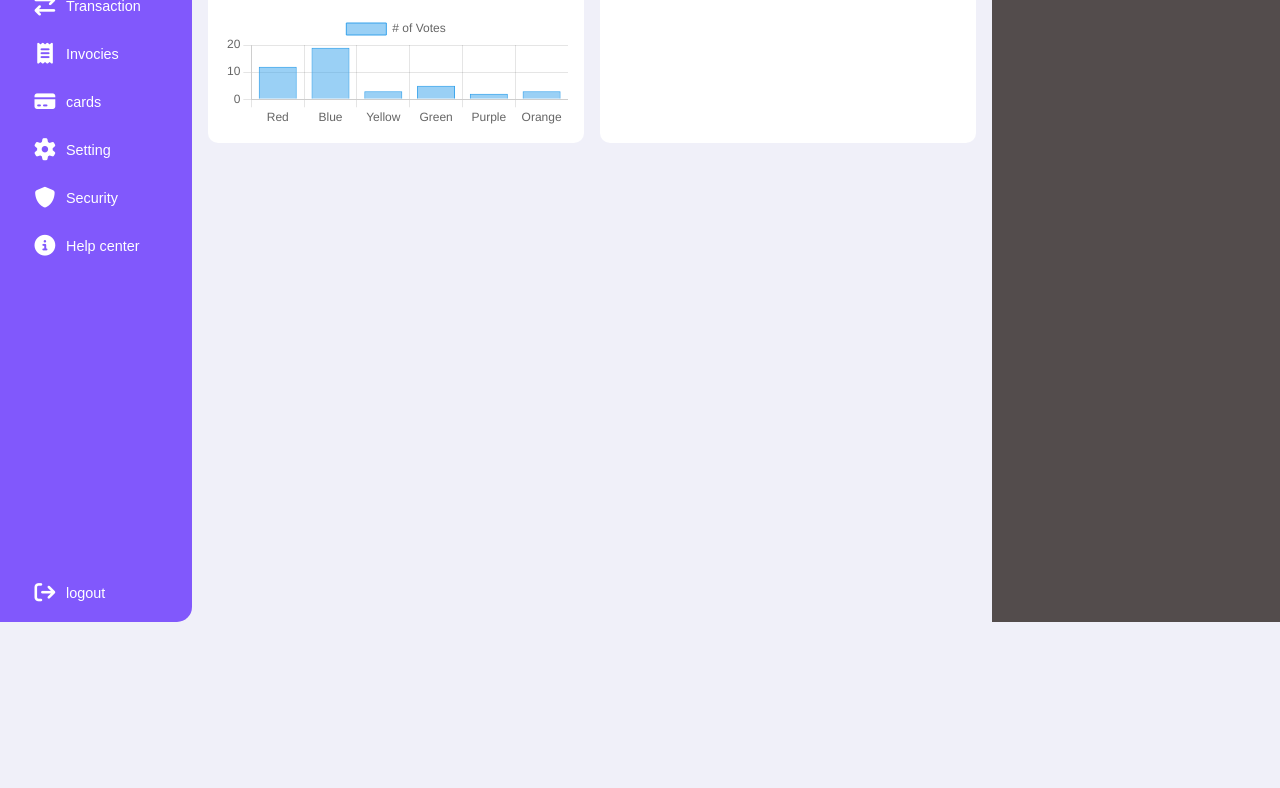
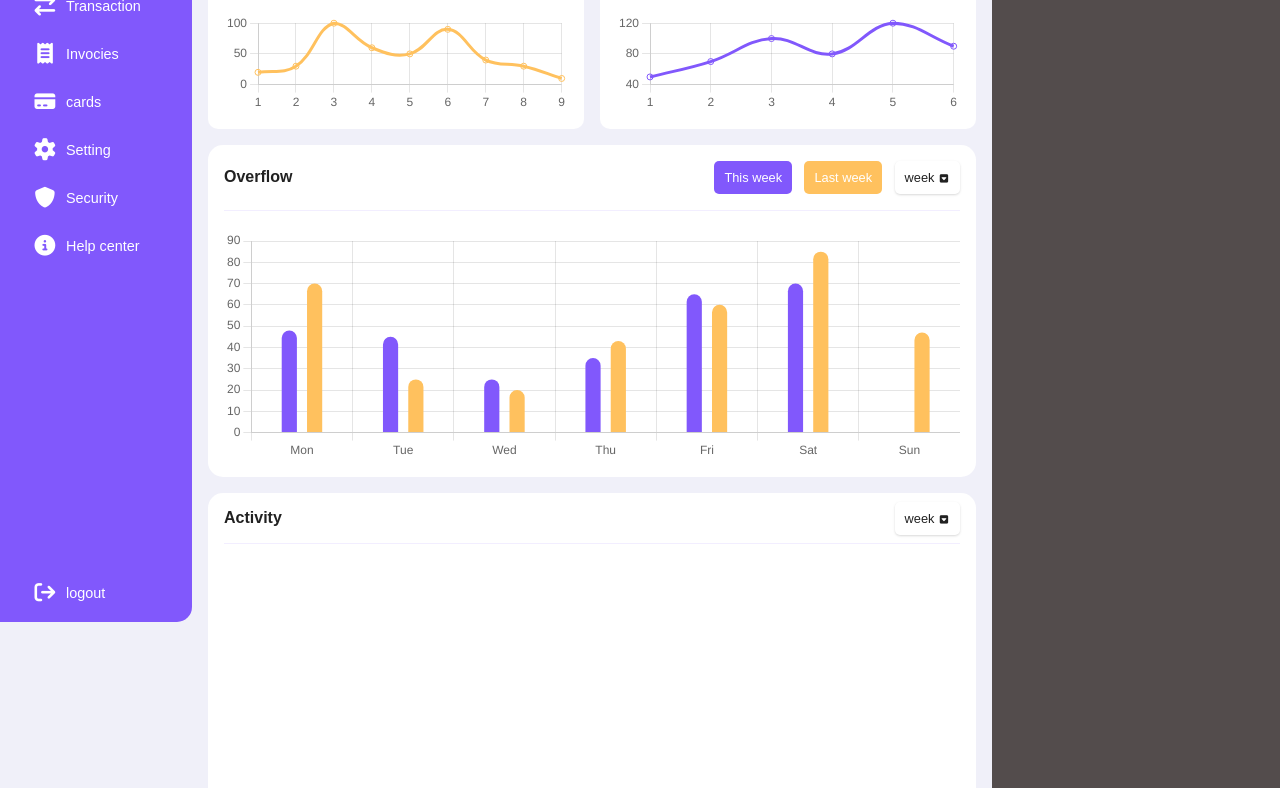
Before and after one commit to miraclewalter417-eng/Adswesbite, a plain HTML site: page admin.html in a window 1280 px wide. Shown: the part 178-966 px from the top of the page. Before the commit the page ends 800 px from the top, so only its background shows below. Drawn offline with nearby package versions, Linux system fonts and the light colour scheme.

Commit message:
scwdsfvv

```diff
--- a/admin.css
+++ b/admin.css
@@ -5,6 +5,7 @@
   font-family: sans-serif;
   text-decoration: none;
   list-style: none;
+  scroll-behavior: smooth;
 }
 
 ::-webkit-scrollbar {
@@ -297,8 +298,7 @@ aside .navlist li.logout {
 .info h4 {
   font-size: 1.1rem;
   font-weight: 600;
-  color:var(--dark-color) ;
-
+  color: var(--dark-color);
 }
 
 .top i {
@@ -315,6 +315,91 @@ aside .navlist li.logout {
 .info h4 {
   font-size: 2rem;
 }
+
+canvas {
+  width: 100% !important;
+}
+
+/* WEEEK CHART */
+
+.chartBox {
+  background-color: var(--white-color);
+  border-radius: 15px;
+  padding: 1rem;
+  margin: 1rem 0;
+}
+
+.chartBox .main-text{
+  display: flex;
+  justify-content: space-between;
+  align-items: center;
+  padding-bottom: 1rem;
+  border-bottom: 1px solid rgba(129, 88, 252, 0.1);
+}
+
+.legend-box button{
+  background: none;
+  border: none;
+  margin-right: .5rem;
+  font-size: .8rem;
+  font-weight: 500;
+  border-radius: 5px;
+  color: var(--dark-color);
+  cursor: pointer;
+}
+
+.legend-box button.first{
+  background: var(--main-color);
+  transition: all .4s ease;
+  padding: 9px 10px;
+  color: #ffffff;
+  font-weight: 500;
+}
+
+.legend-box button.first:hover{
+  background: #5629df;
+}
+
+.legend-box button.second{
+  background: var(--orange-color);
+  transition: all .4s ease;
+  padding: 9px 10px;
+  color: #ffffff;
+  font-weight: 500;
+}
+
+.legend-box button.second:hover{
+  background: #eca127;
+}
+
+.main-text .legend-box span{
+  font-size: .8rem;
+  font-weight: 500;
+  padding: 9px 10px;
+  box-shadow: rgba(0,0,0,0.1)0 1px 3px 0, rgba(0,0,0,0.06)0 1px 2px 0px;
+  border-radius: 5px;
+  cursor: pointer;
+  color: var(--dark-color);
+}
+
+.main-text .legend-box span i{
+  font-size: .6rem;
+}
+
+
+
+
+
+
+
+
+
+
+
+
+
+
+
 
 main {
   background: #ffffff00;
--- a/admin.html
+++ b/admin.html
@@ -26,7 +26,7 @@
         <ul class="navlist">
           <li class="list active">
             <a href="#">
-            <i class="fa-solid fa-grip"></i>
+              <i class="fa-solid fa-grip"></i>
               <h3>Dashboard</h3>
             </a>
           </li>
@@ -107,7 +107,7 @@
                 </div>
                 <div class="info">
                   <span>Income</span>
-                  <h4>$23,455</h4>
+                  <h4>₦00.0</h4>
                 </div>
               </div>
 
@@ -121,7 +121,7 @@
             </div>
 
             <div>
-             <canvas id="myChartOne" height="100ppx"></canvas>
+              <canvas id="myChartOne" height="100ppx"></canvas>
             </div>
           </div>
 
@@ -133,7 +133,7 @@
                 </div>
                 <div class="info">
                   <span>Outcome</span>
-                  <h4>$74,645</h4>
+                  <h4>₦00.0</h4>
                 </div>
               </div>
 
@@ -147,10 +147,39 @@
             </div>
 
             <div>
-             <canvas id="myChartOne" height="100px"></canvas>
+              <canvas id="myChartTwo" height="100ppx"></canvas>
             </div>
           </div>
         </div>
+
+        <div class="chartBox">
+          <div class="main-text">
+            <h2>Overflow</h2>
+            <div class="legend-box">
+              <button onclick="toggleData(0)" class="first">This week</button>
+              <button onclick="toggleData(1)" class="second">Last week</button>
+              <span>week <i class="fa-solid fa-square-caret-down"></i></span>
+            </div>
+          </div>
+
+          <div>
+            <canvas id="myChartThree" height="250ppx"></canvas>
+          </div>
+        </div>
+
+         <div class="chartBox">
+          <div class="main-text">
+            <h2>Activity</h2>
+            <div class="legend-box">
+              <span>week <i class="fa-solid fa-square-caret-down"></i></span>
+            </div>
+          </div>
+
+          <div>
+            <canvas id="myChartThree" height="250ppx"></canvas>
+          </div>
+        </div>
+
       </main>
       <div class="right">3</div>
     </div>
--- a/admin.js
+++ b/admin.js
@@ -13,25 +13,110 @@ for (let i = 0; i < list.length; i++) {
 
 // INCOME CHART
 
-const ctx = document.getElementById("myChartOne");
+const ctxOne = document.getElementById("myChartOne");
 
-new Chart(ctx, {
-  type: "bar",
+new Chart(ctxOne, {
+  type: "line",
   data: {
-    labels: ["Red", "Blue", "Yellow", "Green", "Purple", "Orange"],
+    labels: [1, 2, 3, 4, 5, 6, 7, 8, 9],
     datasets: [
       {
         label: "# of Votes",
-        data: [12, 19, 3, 5, 2, 3],
-        borderWidth: 1,
+        data: [20, 30, 100, 60, 50, 90, 40, 30, 10],
+        backgroundColor: "transparent",
+        borderColor: "#ffc15e",
+        tension: 0.4,
       },
     ],
   },
   options: {
-    scales: {
-      y: {
-        beginAtZero: true,
+    responsive: true,
+    plugins: {
+      legend: {
+        display: false,
       },
     },
   },
 });
+
+// OUTCOME CHART
+
+const ctxTwo = document.getElementById("myChartTwo");
+
+new Chart(ctxTwo, {
+  type: "line",
+  data: {
+    labels: [1, 2, 3, 4, 5, 6],
+    datasets: [
+      {
+        label: "# of Votes",
+        data: [50, 70, 100, 80, 120, 90],
+        backgroundColor: "transparent",
+        borderColor: "#8158fc",
+        tension: 0.4,
+      },
+    ],
+  },
+  options: {
+    responsive: true,
+    plugins: {
+      legend: {
+        display: false,
+      },
+    },
+  },
+});
+
+// WEEK CHART JS
+
+const ctxThree = document.getElementById("myChartThree");
+
+var myChartnew = new Chart(ctxThree, {
+  type: "bar",
+  data: {
+    labels: ["Mon", "Tue", "Wed", "Thu", "Fri", "Sat", "Sun"],
+    datasets: [
+      {
+        label: "This week",
+        data: [48, 45, 25, 35, 65, 70],
+        backgroundColor: "#8158fc",
+        borderRadius: 20,
+        barPercentage: 0.6,
+        categoryPercentage: 0.5,
+      },
+      {
+        label: "last week",
+        data: [70, 25, 20, 43, 60, 85, 47],
+        backgroundColor: "#ffc15e",
+        borderRadius: 20,
+        barPercentage: 0.6,
+        categoryPercentage: 0.5,
+      },
+    ],
+  },
+  options: {
+    layout: {
+      padding: {
+        top: 30,
+      },
+    },
+    plugins: {
+      legend: {
+        display: false,
+      },
+    },
+  },
+});
+
+// TOGGLE BTN
+
+function toggleData(value) {
+  const visibilityData = myChartnew.isDatasetVisible(value);
+  // console.log (myChart.isDatasetVisible(0));
+  if (visibilityData === true) {
+    myChartnew.hide(value);
+  }
+  if (visibilityData === false) {
+    myChartnew.show(value);
+  }
+}
```
